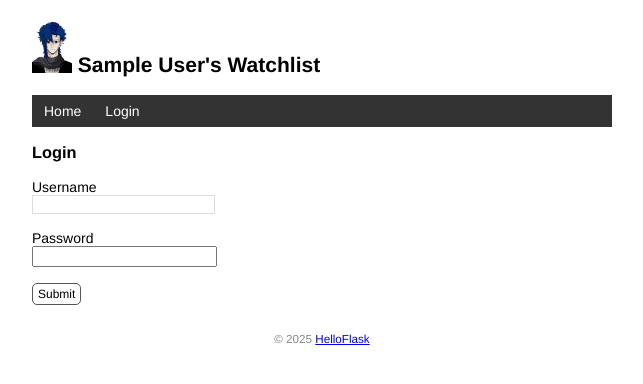
After one commit to xundui/watchlist, a Flask app: page /login in a window 1280 px wide. The commit adds this page. Shown: the top 384 px of the page, without its empty margins (318-961 px from the left). Run offline with Flask 3, Linux system fonts and the light colour scheme; tables that the repository leaves empty hold one stand-in row (values such as "Sample post").

Commit message:
User authentication with Flask-Login

```diff
--- a/app.py
+++ b/app.py
@@ -4,6 +4,9 @@ from sqlalchemy.orm import DeclarativeBase
 from sqlalchemy import String, select
 from sqlalchemy.orm import Mapped, mapped_column
 import click
+from typing import Optional
+from werkzeug.security import generate_password_hash, check_password_hash
+from flask_login import LoginManager, UserMixin, login_user, login_required, logout_user, current_user
 
 app = Flask(__name__)
 app.config['SECRET_KEY'] = 'dev'
@@ -14,6 +17,25 @@ class Base(DeclarativeBase):
 
 db = SQLAlchemy(app, model_class=Base)
 
+class User(db.Model, UserMixin):
+    __tablename__ = 'user'
+    id: Mapped[int] = mapped_column(primary_key=True)  # 主键
+    name: Mapped[str] = mapped_column(String(20))  # 名字
+    username: Mapped[str] = mapped_column(String(20))  # 用户名
+    password_hash: Mapped[Optional[str]] = mapped_column(String(255))  # 密码散列值
+
+    def set_password(self, password):  # 用来设置密码的方法，接受密码作为参数
+        self.password_hash = generate_password_hash(password)  # 将生成的密码保持到对应字段
+
+    def validate_password(self, password):  # 用于验证密码的方法，接受密码作为参数
+        return check_password_hash(self.password_hash, password)  # 返回布尔值
+
+class Movie(db.Model):  #电影表
+    __tablename__ = 'movie'
+    id: Mapped[int] = mapped_column(primary_key=True)
+    title: Mapped[str] = mapped_column(String(60))  # 电影标题
+    year: Mapped[str] = mapped_column(String(4))  # 电影年份
+
 @app.cli.command('init-db')  #初始化数据库
 @click.option('--drop', is_flag=True, help='Create after drop.')  # 设置选项
 def init_database(drop):
@@ -23,16 +45,6 @@ def init_database(drop):
     db.create_all()
     click.echo('Initialized database.')
 
-class User(db.Model):  #用户表
-    __tablename__ = 'user'
-    id: Mapped[int] = mapped_column(primary_key=True)
-    name: Mapped[str] = mapped_column(String(20))  # 用户名名字
-class Movie(db.Model):  #电影表
-    __tablename__ = 'movie'
-    id: Mapped[int] = mapped_column(primary_key=True)
-    title: Mapped[str] = mapped_column(String(60))  # 电影标题
-    year: Mapped[str] = mapped_column(String(4))  # 电影年份
-
 @app.cli.command()  #生成虚拟数据
 def forge():
     """Generate fake data."""
@@ -41,20 +53,10 @@ def forge():
 
     # 全局的两个变量移动到这个函数内
     name = 'Xun'
-    movies = [
-        {'title': 'My Neighbor Totoro', 'year': '1988'},
-        {'title': 'Dead Poets Society', 'year': '1989'},
-        {'title': 'A Perfect World', 'year': '1993'},
-        {'title': 'Leon', 'year': '1994'},
-        {'title': 'Mahjong', 'year': '1996'},
-        {'title': 'Swallowtail Butterfly', 'year': '1996'},
-        {'title': 'King of Comedy', 'year': '1999'},
-        {'title': 'Devils on the Doorstep', 'year': '1999'},
-        {'title': 'WALL-E', 'year': '2008'},
-        {'title': 'The Pork of Music', 'year': '2012'},
-    ]
+    movies = []
 
-    user = User(name=name)
+    user = User(name=name, username='admin')
+    user.set_password('helloflask')
     db.session.add(user)
     for m in movies:
         movie = Movie(title=m['title'], year=m['year'])
@@ -62,6 +64,34 @@ def forge():
 
     db.session.commit()
     click.echo('Done.')
+
+@app.cli.command()  #生成管理员账户
+@click.option('--username', prompt=True, help='The username used to login.')
+@click.option('--password', prompt=True, hide_input=True, confirmation_prompt=True, help='The password used to login.')
+def admin(username, password):
+    """Create user."""
+    db.create_all()
+
+    user = db.session.scalar(select(User))
+    if user is not None:
+        click.echo('Updating user...')
+        user.username = username
+        user.set_password(password)  # 设置密码
+    else:
+        click.echo('Creating user...')
+        user = User(username=username, name='Admin')
+        user.set_password(password)  # 设置密码
+        db.session.add(user)
+
+    db.session.commit()  # 提交数据库会话
+    click.echo('Done.')
+
+login_manager = LoginManager(app)
+login_manager.login_view = 'login'
+@login_manager.user_loader
+def load_user(user_id):  # 创建用户加载回调函数，接受用户 ID 作为参数
+    user = db.session.get(User, int(user_id))  # 用 ID 作为 User 模型的主键查询对应的用户
+    return user  # 返回用户对象
 
 @app.context_processor  #模板函数
 def inject_user():
@@ -71,9 +101,40 @@ def inject_user():
 @app.errorhandler(404)  # 404错误处理
 def page_not_found(_error):
     return render_template('404.html'), 404
+
+@app.route('/login', methods=['GET', 'POST'])
+def login():
+    if request.method == 'POST':
+        username = request.form.get('username')
+        password = request.form.get('password')
+
+        if not username or not password:
+            flash('Invalid input.')
+            return redirect(url_for('login'))
+
+        user = db.session.execute(select(User).filter_by(username=username)).scalar()
+        # 验证密码是否一致
+        if user is not None and user.validate_password(password):
+            login_user(user)  # 登入用户
+            flash('Login success.')
+            return redirect(url_for('index'))  # 重定向到主页
+
+        flash('Invalid username or password.')  # 如果验证失败，显示错误消息
+        return redirect(url_for('login'))  # 重定向回登录页面
+    return render_template('login.html')
+
+@app.route('/logout')
+@login_required  # 用于视图保护，后面会详细介绍
+def logout():
+    logout_user()  # 登出用户
+    flash('Goodbye.')
+    return redirect(url_for('index'))  # 重定向回首页
+
 @app.route('/', methods=['GET', 'POST'])
 def index():
     if request.method == 'POST':  # 判断是否是 POST 请求
+        if not current_user.is_authenticated:  # 如果当前用户未认证
+            return redirect(url_for('index'))  # 重定向到主页
         # 获取表单数据
         title = request.form.get('title', '').strip()
         year = request.form.get('year', '').strip()
@@ -92,6 +153,7 @@ def index():
     return render_template('index.html', movies=movies)
 
 @app.route('/movie/edit/<int:movie_id>', methods=['GET', 'POST'])
+@login_required
 def edit(movie_id):
     movie = db.get_or_404(Movie, movie_id)
 
@@ -112,9 +174,34 @@ def edit(movie_id):
     return render_template('edit.html', movie=movie)  # 传入被编辑的电影记录
 
 @app.route('/movie/delete/<int:movie_id>', methods=['POST'])
+@login_required
 def delete(movie_id):
     movie = db.get_or_404(Movie, movie_id)  # 获取电影记录
     db.session.delete(movie)  # 删除对应的记录
     db.session.commit()  # 提交数据库会话
     flash('Item deleted.')
     return redirect(url_for('index'))  # 重定向回主页
+
+@app.route('/settings', methods=['GET', 'POST'])
+@login_required
+def settings():
+    if request.method == 'POST':
+        name = request.form.get('name')
+
+        if not name or len(name) > 20:
+            flash('Invalid input.')
+            return redirect(url_for('settings'))
+
+        current_user.name = name  # 更新当前用户的名字
+        # current_user 会返回当前登录用户的数据库记录对象
+        # 等同于下面的用法
+        # user = db.session.get(User, current_user.id)
+        # user.name = name
+        db.session.commit()
+        flash('Settings updated.')
+        return redirect(url_for('index'))
+
+    return render_template('settings.html')
+
+if __name__ == '__main__':
+    app.run(debug=True)
--- a/requirements.txt
+++ b/requirements.txt
@@ -1,4 +1,6 @@
 Flask~=3.1.2
 SQLAlchemy~=2.0.44
-flask-sqlalchemy
-click
+flask-sqlalchemy~=3.1.1
+click~=8.1.8
+werkzeug~=3.1.4
+flask-login~=0.6.3
--- a/templates/base.html
+++ b/templates/base.html
@@ -20,6 +20,12 @@
 <nav>
     <ul>
         <li><a href="{{ url_for('index') }}">Home</a></li>
+        {% if current_user.is_authenticated %}
+            <li><a href="{{ url_for('settings') }}">Settings</a></li>
+            <li><a href="{{ url_for('logout') }}">Logout</a></li>
+        {% else %}
+            <li><a href="{{ url_for('login') }}">Login</a></li>
+        {% endif %}
     </ul>
 </nav>
 {% block content %}{% endblock %}
--- /dev/null
+++ b/templates/login.html
@@ -0,0 +1,13 @@
+{% extends 'base.html' %}
+
+{% block content %}
+    <h3>Login</h3>
+    <form method="post">
+        Username<br>
+        <input type="text" name="username" required><br><br>
+        Password<br>
+        <!-- 密码输入框的 type 属性使用 password，会将输入值显示为圆点 -->
+        <input type="password" name="password" required><br><br>
+        <input class="btn" type="submit" name="submit" value="Submit">
+    </form>
+{% endblock %}
```
Also changed, not shown: templates/index.html (+5 -2 lines), templates/settings.html (added, +9 -0 lines), README.md, 1 other file.
